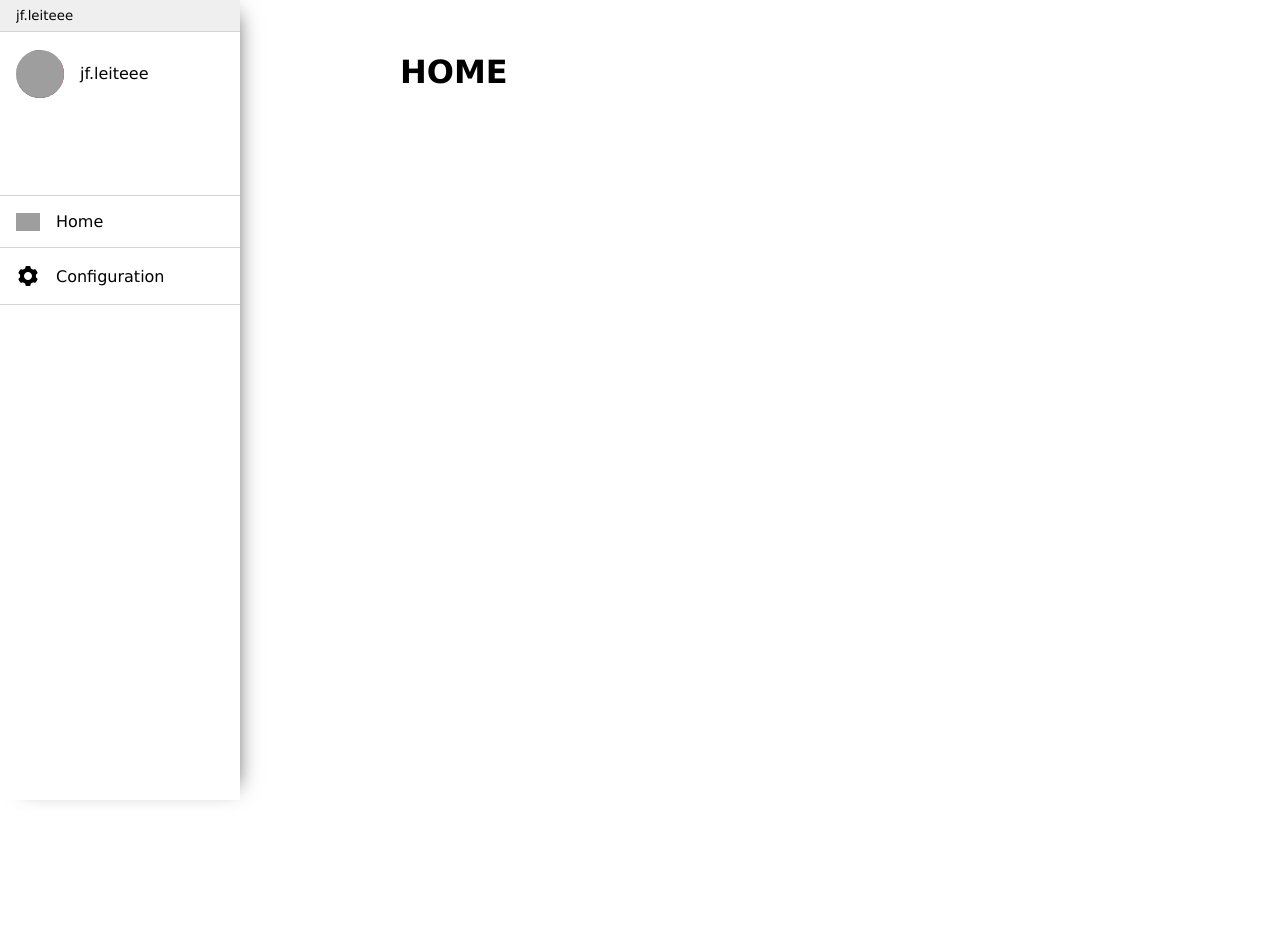
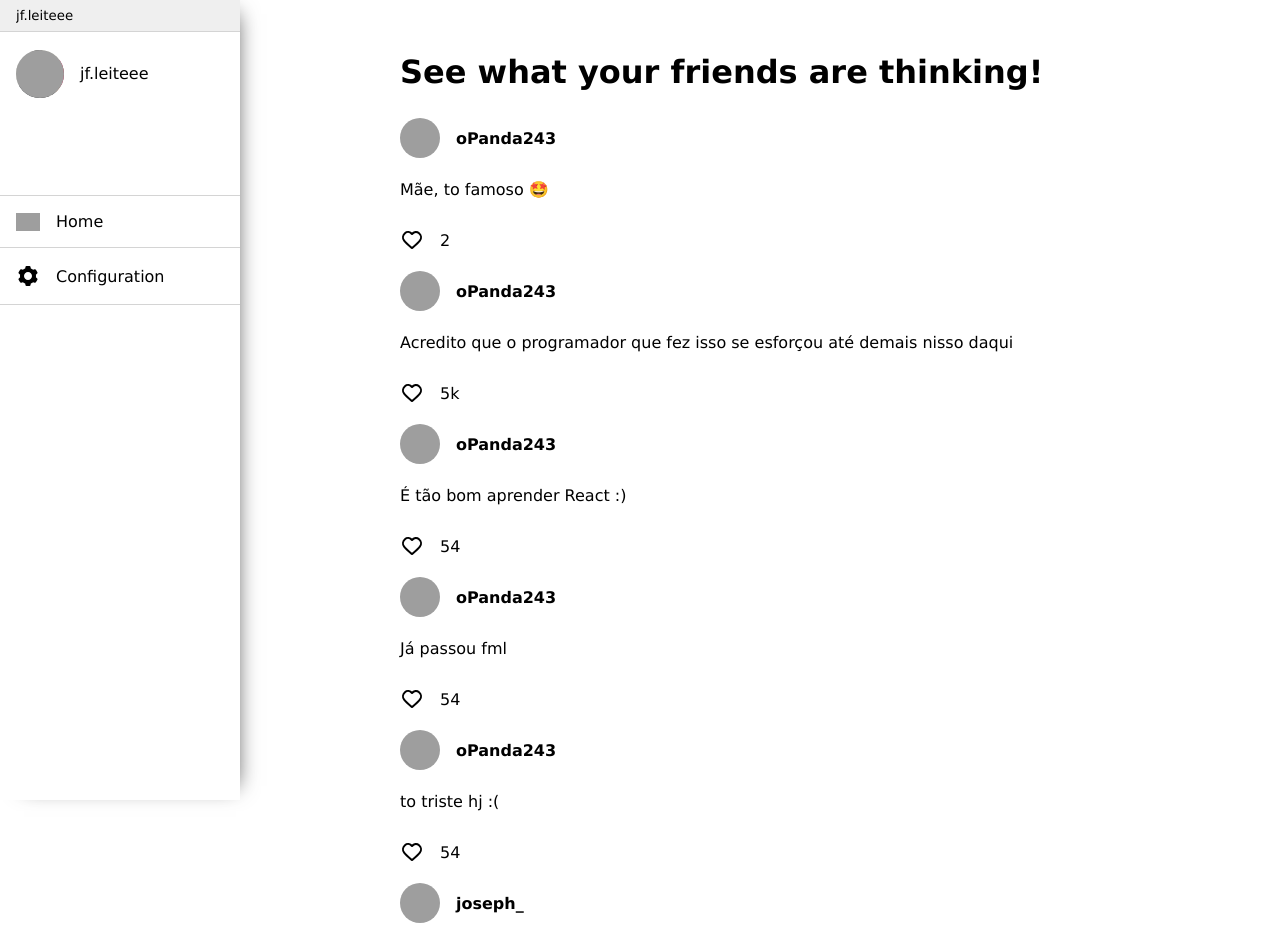
Before and after one commit to JFLeiteee/social-media-clone, a React (Vite) app: page / in a window 1280 px wide. Shown: the top 945 px of the page. Before the commit the page ends 800 px from the top, so only its background shows below. Built offline with nearby package versions, Linux system fonts and the light colour scheme; grey boxes are pictures that could not be loaded.

Commit message:
friend's posts appear on home component

```diff
--- a/src/data.jsx
+++ b/src/data.jsx
@@ -1,5 +1,3 @@
-import photo from './assets/profile-picture.jpeg'
-
 export default [
     {
         id:1,
@@ -17,6 +15,29 @@ export default [
                 id: 3,
                 name: "Zezinho"
             }
+        ],
+        posts:[
+            {
+                author: "jf.leiteee",
+                authorId: 1,
+                id: 1,
+                text: "churras hj?",
+                likes: 2
+            },
+            {
+                author: "jf.leiteee",
+                authorId: 1,
+                id: 2,
+                text: "vitoria do meu peixãooo!! vamo Santasticooo",
+                likes: 121
+            },
+            {
+                author: "jf.leiteee",
+                authorId: 1,
+                id: 3,
+                text: "to triste hj :(",
+                likes: 54
+            }
         ]
     },
     {
@@ -31,6 +52,43 @@ export default [
                 id: 3,
                 name: "Zezinho"
             },
+        ],
+        posts:[
+            {
+                author: "oPanda243",
+                authorId: 2,
+                id: 4,
+                text: "Mãe, to famoso 🤩",
+                likes: 2
+            },
+            {
+                author: "oPanda243",
+                authorId: 2,
+                id: 5,
+                text: "Acredito que o programador que fez isso se esforçou até demais nisso daqui",
+                likes: "5k"
+            },
+            {
+                author: "oPanda243",
+                authorId: 2,
+                id: 6,
+                text: "É tão bom aprender React :)",
+                likes: 54
+            },
+            {
+                author: "oPanda243",
+                authorId: 2,
+                id: 7,
+                text: "Já passou fml",
+                likes: 54
+            },
+            {
+                author: "oPanda243",
+                authorId: 2,
+                id: 8,
+                text: "to triste hj :(",
+                likes: 54
+            }
         ]
     },
     {
@@ -45,6 +103,29 @@ export default [
                 id: 1,
                 name: "Felipe Silva"
             },
+        ],
+        posts:[
+            {
+                author: "joseph_",
+                authorId: 3,
+                id: 9,
+                text: "churras hj?",
+                likes: 2
+            },
+            {
+                author: "joseph_",
+                authorId: 3,
+                id: 10,
+                text: "vitoria do meu peixãooo!! vamo Santasticooo",
+                likes: 121
+            },
+            {
+                author: "joseph_",
+                authorId: 3,
+                id: 11,
+                text: "to triste hj :(",
+                likes: 54
+            }
         ]
     }
 ]
--- a/src/index.css
+++ b/src/index.css
@@ -107,7 +107,7 @@ body {
 
 /* PROFILE SECTION */
 .profile-page {
-  min-width: 57rem;
+  min-width: 55rem;
 }
 .profile-picture {
   width: 10rem;
@@ -123,8 +123,18 @@ body {
   position: relative;
 }
 
+.profile-content {
+  max-width: 55rem;
+}
+
+.profile-name {
+  font-size: 2rem;
+  margin-bottom: 0;
+}
+
 .profile-username {
-  font-size: 2rem;
+  font-size: 1.2rem;
+  margin-top: 0;
 }
 
 .status {
@@ -140,6 +150,34 @@ body {
 
 .profile-stats {
   color: #4d4d4d;
+}
+
+.posts-list {
+  display: grid;
+  grid-template-columns: 1fr;
+  grid-template-rows: 1fr;
+}
+
+.post-detail, .post-feedback {
+  display: flex;
+  align-items: center;
+  gap: 1rem;
+}
+
+.post-image {
+  width: 2.5rem;
+  height: 2.5rem;
+  border-radius: 50%;
+}
+
+.post-like-icon {
+  cursor: pointer;
+  width: 1.5rem;
+  height: 1.5rem;
+}
+
+.post-like-icon:hover {
+  opacity: 0.6;
 }
 
 .friends-list {
--- a/src/routes/Home.jsx
+++ b/src/routes/Home.jsx
@@ -1,7 +1,30 @@
+import heartIcon from "../assets/heart-icon.svg";
+import { Link, useOutletContext } from "react-router-dom";
+
 export default function Home() {
+    // Used to obtain the props passed in the Outlet Component
+    const [accounts, currentAccount] = useOutletContext();
+
     return(
         <>
-            <h1>HOME</h1>
+            <h1>See what your friends are thinking!</h1>
+            <div className="home-posts">
+                {accounts[currentAccount - 1].friends.map(({id}) =>
+                    accounts[id - 1].posts.map(({text, likes, id, authorId}) =>
+                        <div className="post" key={id}>
+                            <div className="post-detail">
+                                <img className="post-image" src={accounts[authorId - 1].profilePicture} alt="imagem" />
+                                <p className="post-author"><b>{accounts[authorId - 1].username}</b></p>
+                            </div>
+                            <p className="post-text">{text}</p>
+                            <div className="post-feedback">
+                                <img className="post-like-icon" src={heartIcon} alt="heart icon" />
+                                <p className="post-likes">{likes}</p>
+                            </div>
+                        </div>
+                    )
+                )}
+            </div>
         </>
     )
 }
--- a/src/routes/Profile.jsx
+++ b/src/routes/Profile.jsx
@@ -3,6 +3,7 @@ import { useState } from "react";
 import data from "../data"
 import { Link, useOutletContext } from "react-router-dom";
 import { useParams } from "react-router-dom";
+import heartIcon from "../assets/heart-icon.svg"
 
 export default function Profile() {
 
@@ -61,11 +62,33 @@ export default function Profile() {
                 <img src={accounts[id].profilePicture} alt="profile picture" className="profile-picture"/>
 
                 <div className="left-side">
-                    <p className="profile-username"><b>{accounts[id].name}</b></p>
+                    <p className="profile-name"><b>{accounts[id].name}</b> </p>
+                    <p className="profile-username"><b>@{accounts[id].username}</b></p>
                     <div className="profile-numbers">
-                        <p className="profile-stats"><b>3 posts</b> ● <b>{accounts[id].friends.length} friends</b></p>
+                        <p className="profile-stats"><b>{accounts[id].posts.length} posts</b> ● <b>{accounts[id].friends.length} friends</b></p>
                     </div>
                 </div>
+            </div>
+
+            <div className="profile-content">
+                <hr className="line"/>
+                <h2>Posts</h2>
+                <div className="posts-list">
+                    {
+                        accounts[id].posts.map(({text, likes, id, authorId}) =>
+                            <div className="post" key={id}>
+                                <div className="post-detail">
+                                    <img className="post-image" src={accounts[authorId - 1].profilePicture} alt="imagem" />
+                                    <p className="post-author"><b>{accounts[authorId - 1].username}</b></p>
+                                </div>
+                                <p className="post-text">{text}</p>
+                                <div className="post-feedback">
+                                    <img className="post-like-icon" src={heartIcon} alt="heart icon" />
+                                    <p className="post-likes">{likes}</p>
+                                </div>
+                            </div>
+                        )
+                    }
                 </div>
                 <hr className="line"/>
                 <h2>Friends</h2>
@@ -88,5 +111,6 @@ export default function Profile() {
                     }
                 </div>
             </div>
+        </div>
     )
 }
```
Also changed, not shown: src/assets/heart-icon-hover.svg (added), src/assets/heart-icon.svg (added). Lines whose indentation alone changed are shown as unchanged.
